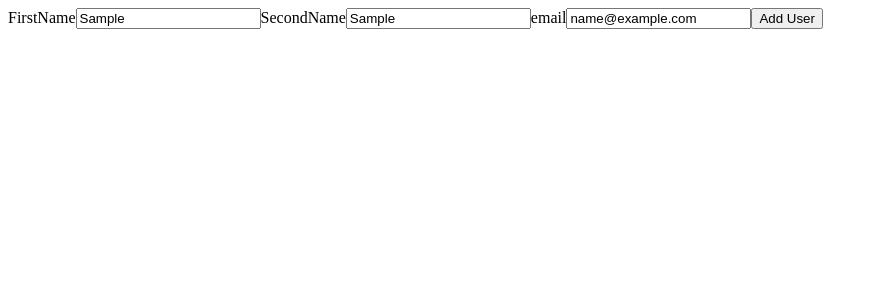
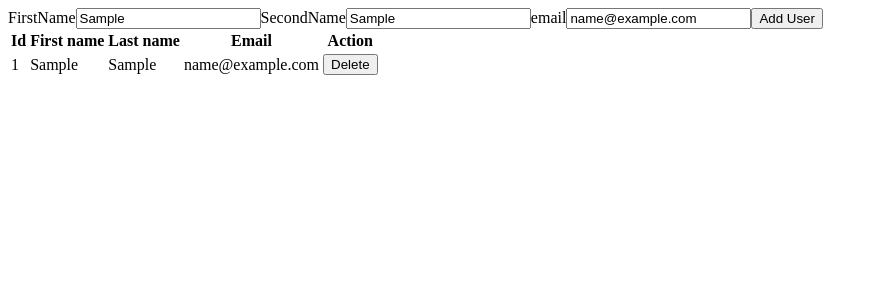
Before and after one commit to Rus203/react-basics, a React (Create React App) app: page / in a window 1280 px wide. Both pictures are taken after typing "Sample", "Sample", "name@example.com" into the empty fields and a click on the input "Add User". Shown: the top 300 px of the page, without its empty margins (0-878 px from the left). Built offline with nearby package versions, Linux system fonts and the light colour scheme.

Commit message:
feat: add table

```diff
--- a/src/Components/App.jsx
+++ b/src/Components/App.jsx
@@ -2,6 +2,7 @@ import react, { Component } from "react";
 import PropTypes from "prop-types";
 
 import Form from "./Form";
+import Table from "./Table/index";
 
 class App extends Component {
   constructor(props) {
@@ -23,8 +24,8 @@ class App extends Component {
   }
 
   removeUser(id) {
-    const users = this.props.users.filter((element) => element !== id);
-    this.setState(users);
+    const users = this.state.users.filter((element) => element.id !== id);
+    this.setState({users});
   }
 
   render() {
@@ -33,6 +34,7 @@ class App extends Component {
         <div className="form">
           <Form onAdd={this.addUser} />
         </div>
+        <Table onDelete={this.removeUser} users={this.state.users} />
       </div>
     );
   }
--- /dev/null
+++ b/src/Components/Table/Tbody.jsx
@@ -0,0 +1,27 @@
+import react from "react";
+import PropTypes from "prop-types";
+
+const Tbody = ({ users, onDelete }) => {
+  return users.length === 0 ? null : (
+    <tbody>
+      {users.map((item) => (
+        <tr key={item.id}>
+          <td>{item.id}</td>
+          <td>{item.firstName}</td>
+          <td>{item.lastName}</td>
+          <td>{item.email}</td>
+          <td>
+            <button onClick={() => onDelete(item.id)}>Delete</button>
+          </td>
+        </tr>
+      ))}
+    </tbody>
+  );
+};
+
+Tbody.propTypes = {
+  onDelete: PropTypes.func,
+  users: PropTypes.array,
+};
+
+export default Tbody;
--- /dev/null
+++ b/src/Components/Table/Thead.jsx
@@ -0,0 +1,15 @@
+const Thead = () => {
+  return (
+    <thead>
+      <tr>
+        <th>Id</th>
+        <th>First name</th>
+        <th>Last name</th>
+        <th>Email</th>
+        <th>Action</th>
+      </tr>
+    </thead>
+  );
+};
+
+export default Thead;
--- /dev/null
+++ b/src/Components/Table/index.jsx
@@ -0,0 +1,23 @@
+import react from "react";
+import PropTypes from "prop-types";
+
+import Thead from "./Thead";
+import Tbody from "./Tbody";
+
+const Table = ({ users, onDelete }) => {
+  return (
+    <div className="table">
+      <table>
+        <Thead />
+        <Tbody users={users} onDelete={onDelete} />
+      </table>
+    </div>
+  );
+};
+
+Table.propTypes = {
+  onDelete: PropTypes.func,
+  users: PropTypes.array,
+};
+
+export default Table;
```
Also changed, not shown: src/Components/Table.jsx (added).
